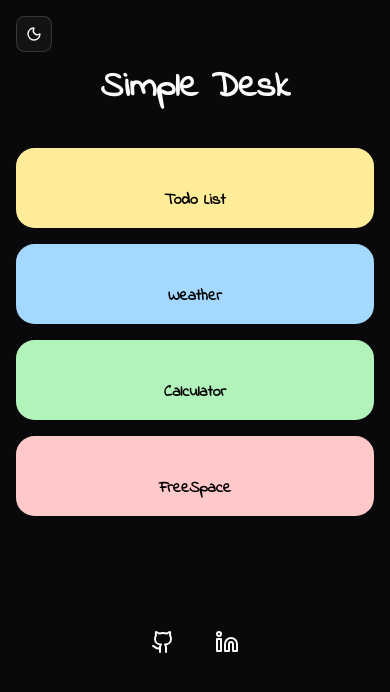
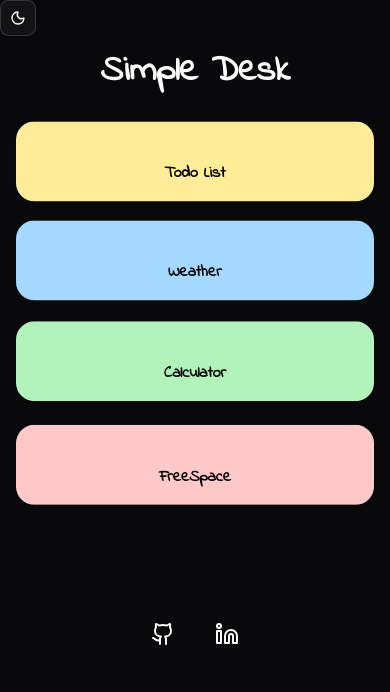
Before and after one commit to JoseFerreira1995/SimpleDesk, a React (Vite) app in the folder project/: page / in a window 390 px wide. Shown: the top 692 px of the page. Built offline with nearby package versions, Linux system fonts and the light colour scheme; no server answers.

Commit message:
feat:add bounce animation and local month to Weather app

```diff
--- a/project/src/Features/LandingPage/LandingPage.tsx
+++ b/project/src/Features/LandingPage/LandingPage.tsx
@@ -11,7 +11,7 @@ export default function LandingPage() {
   return (
     <>
       <header>
-        <div className="flex justify-between items-center m-4 sm:m-6 gap-6 ">
+        <div className="flex justify-between items-center m- sm:m-6 gap-6 ">
           <ModeToggle></ModeToggle>
         </div>
         <div className="flex justify-center mt-4 sm:mt-12">
@@ -22,28 +22,28 @@ export default function LandingPage() {
       </header>
 
       <section>
-        <div className=" flex flex-col sm:flex-row justify-center mt-6 p-4 sm:p-10 gap-4 sm:gap-8 ">
+        <div className=" flex flex-col sm:flex-row justify-center mt-8 p-4 sm:p-12 gap-4 sm:gap-8 ">
           <div
             onClick={() => navigate("/todo")}
-            className=" w-full sm:size-25  bg-[#ffec99] rounded-2xl hover:rotate-3 hover:scale-150 hover:cursor-pointer transition-all"
+            className=" w-full sm:size-25  bg-[#ffec99] rounded-2xl hover:rotate-3 hover:scale-150 hover:cursor-pointer transition-all animate-bounce animation-duration-[3s]"
           >
             <AppsCard title="Todo List"></AppsCard>
           </div>
           <div
             onClick={() => navigate("/weather")}
-            className=" w-full sm:size-25 bg-[#a5d8ff] rounded-2xl hover:-rotate-3 hover:scale-150 hover:cursor-pointer transition-all"
+            className=" w-full sm:size-25 bg-[#a5d8ff] rounded-2xl hover:-rotate-3 hover:scale-150 hover:cursor-pointer transition-all animate-bounce animation-duration-[3.2s]"
           >
             <AppsCard title="Weather"></AppsCard>
           </div>
           <div
             onClick={() => navigate("/calculator")}
-            className=" w-full sm:size-25 bg-[#b2f2bb] rounded-2xl hover:rotate-3 hover:scale-150 hover:cursor-pointer transition-all"
+            className=" w-full sm:size-25 bg-[#b2f2bb] rounded-2xl hover:rotate-3 hover:scale-150 hover:cursor-pointer transition-all animate-bounce animation-duration-[3.4s]"
           >
             <AppsCard title="Calculator"></AppsCard>
           </div>
           <div
             onClick={() => navigate("/freespace")}
-            className=" w-full sm:size-25 bg-[#ffc9c9] rounded-2xl hover:-rotate-3 hover:scale-150 hover:cursor-pointer transition-all"
+            className=" w-full sm:size-25 bg-[#ffc9c9] rounded-2xl hover:-rotate-3 hover:scale-150 hover:cursor-pointer transition-all animate-bounce animation-duration-[3.6s]"
           >
             <AppsCard title="FreeSpace"></AppsCard>
           </div>
--- a/project/src/Features/Weather/Components/ForecastBar.tsx
+++ b/project/src/Features/Weather/Components/ForecastBar.tsx
@@ -22,7 +22,7 @@ export default function ForecastBar({ forecast }: { forecast: any }) {
               forecast.list
                 .filter((item) => item.dt_txt.includes("12:00:00"))
                 .map((element) => {
-                  const date = new Date(element.dt * 1000).getDate();
+                  const date = new Date(element.dt * 1000);
                   const tempColor =
                     element.main.temp > 25
                       ? "text-red-500"
@@ -36,7 +36,7 @@ export default function ForecastBar({ forecast }: { forecast: any }) {
                       className="flex flex-row items-center justify-between rounded-lg bg-white/80 p-4 shadow-md hover:scale-95 hover:bg-sky-100 transition-all min-2-[90px]"
                     >
                       <span className=" flex gap-4 text-sm text-sky-700 font-medium">
-                        {date}
+                        {date.getDate()}/{date.getMonth() + 1}
                         {element.weather.map((item) => (
                           <img
                             className="size-10"
--- a/project/src/Features/Weather/WeatherMainPage.tsx
+++ b/project/src/Features/Weather/WeatherMainPage.tsx
@@ -24,6 +24,8 @@ export default function WeatherMainPage() {
     isError: foreCastError,
     isLoading: foreCastLoading,
   } = useWeatherForecast(city);
+
+  console.log(forecast);
 
   const {
     data: searchCity,
```
